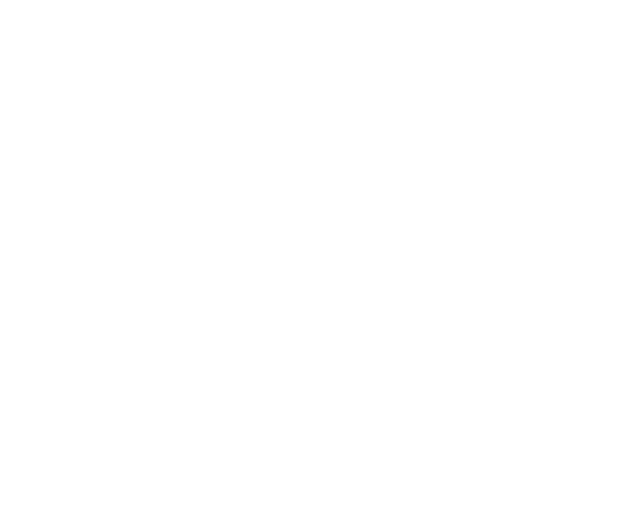
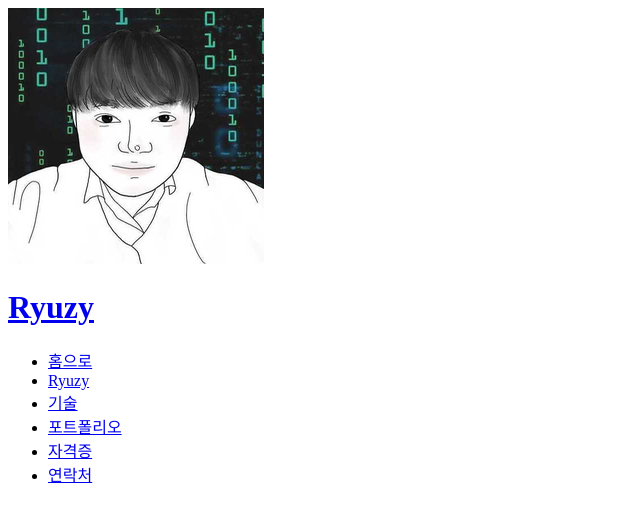
Before and after one commit to ryuzyproject/MySite, a plain HTML site: page index.html in a window 1280 px wide. Shown: the whole page, without its empty margins (0-640 px from the left). Drawn offline with Linux system fonts and the light colour scheme.

Commit message:
메뉴 구성

```diff
--- a/index.html
+++ b/index.html
@@ -8,5 +8,38 @@
     <link rel="shortcut icon" href="./images/ryuzy.ico" type="images/x-icon" />
     <title>Ryuzy&#39;s Website</title>
   </head>
-  <body></body>
+  <body>
+    <!-- header -->
+    <header>
+      <div>
+        <img src="./images/ryuzy.ico" alt="logo" />
+        <h1><a href="#">Ryuzy</a></h1>
+      </div>
+      <nav>
+        <ul>
+          <li><a href="#home">홈으로</a></li>
+          <li><a href="#about">Ryuzy</a></li>
+          <li><a href="#skills">기술</a></li>
+          <li><a href="#work">포트폴리오</a></li>
+          <li><a href="#license">자격증</a></li>
+          <li><a href="#contact">연락처</a></li>
+        </ul>
+      </nav>
+    </header>
+    <!-- Main -->
+    <main>
+      <!-- home -->
+      <section id="home"></section>
+      <!-- about -->
+      <section id="home"></section>
+      <!-- skills -->
+      <section id="skills"></section>
+      <!-- work -->
+      <section id="work"></section>
+      <!-- license -->
+      <section id="license"></section>
+      <!-- contact -->
+      <section id="contact"></section>
+    </main>
+  </body>
 </html>
```
